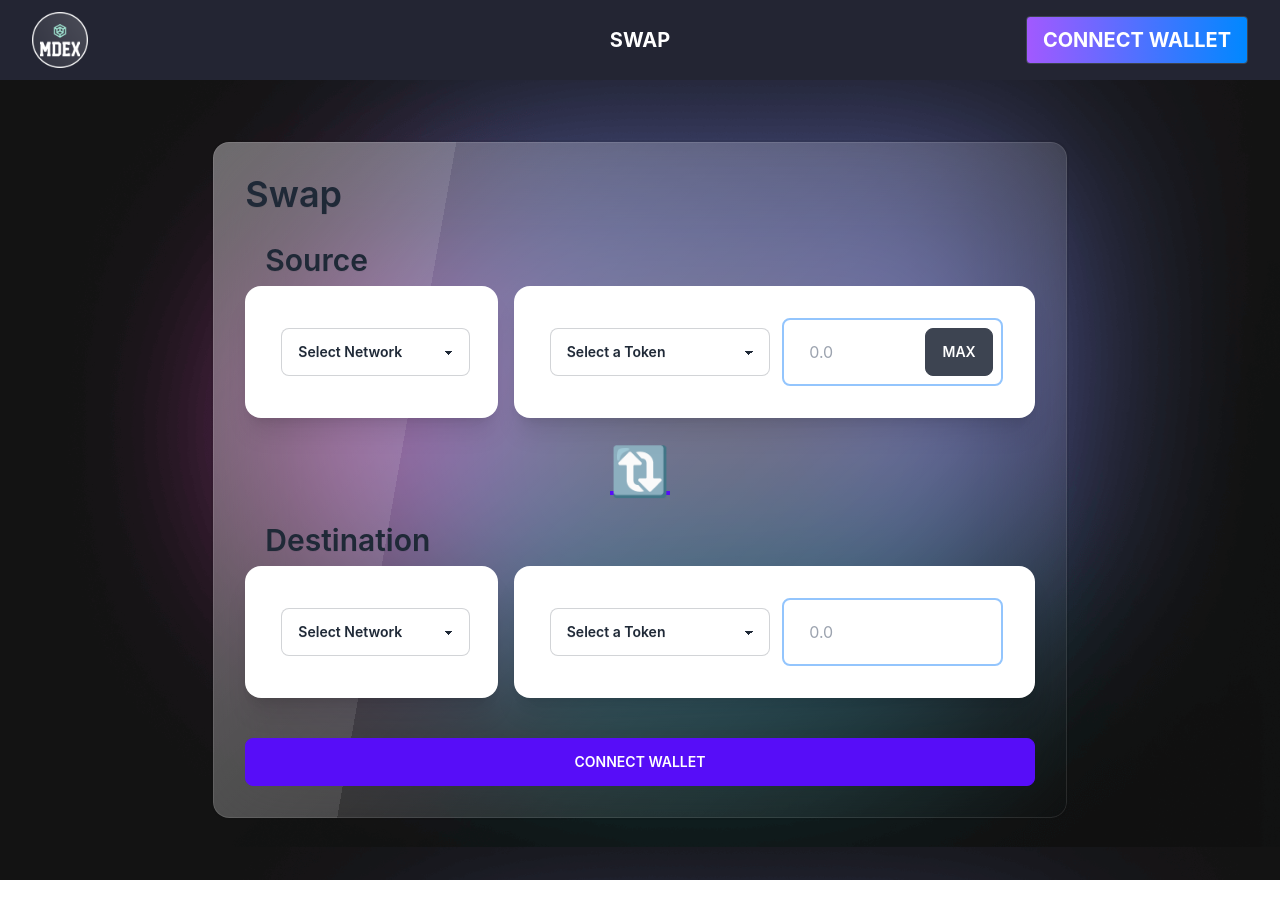
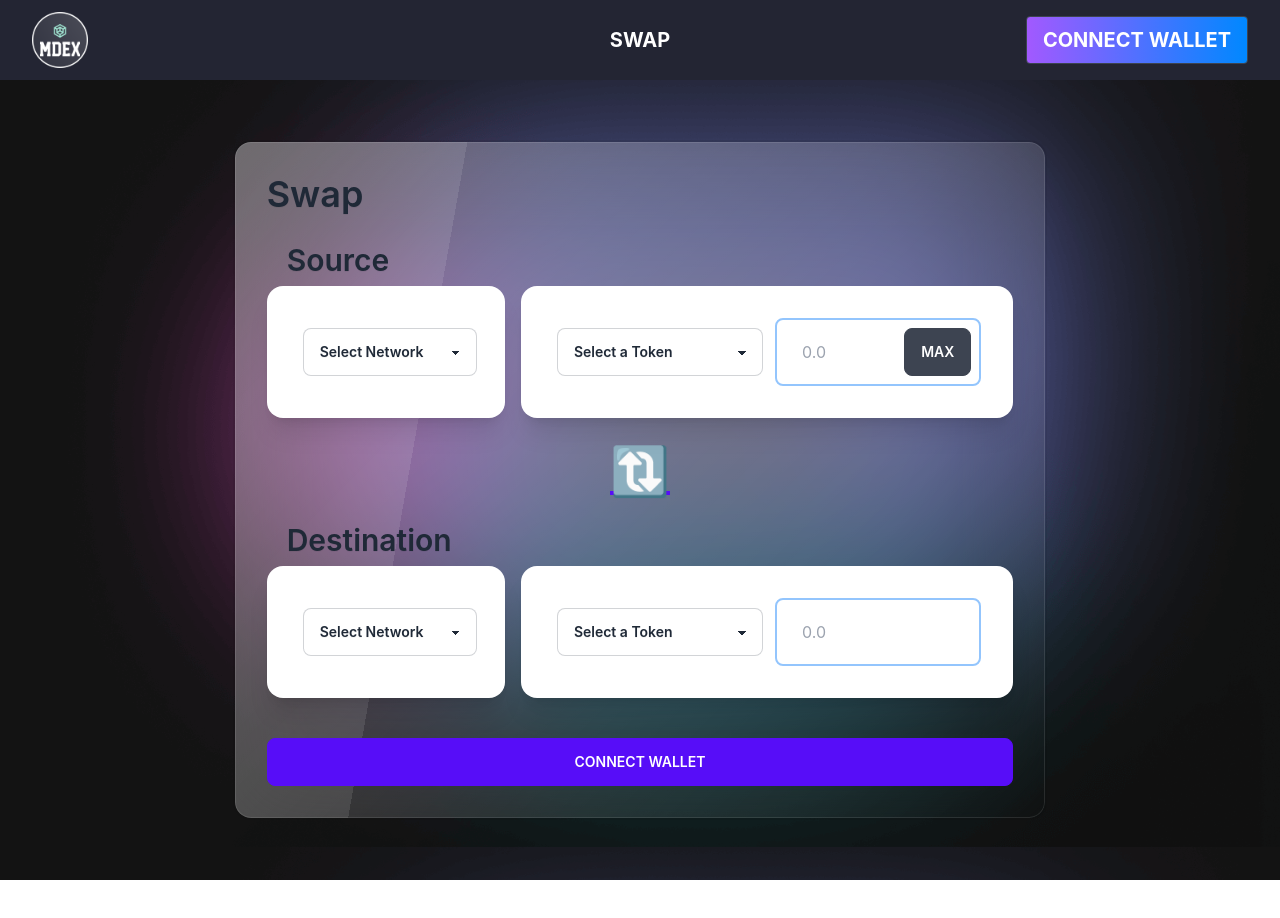
Before and after one commit to underledgerteam/mdex, a React (Create React App) app: page / in a window 1280 px wide. Shown: the top 918 px of the page. Built offline with nearby package versions, Linux system fonts and the light colour scheme.

Commit message:
🔨 🚧 #10 add layout

```diff
--- a/src/App.tsx
+++ b/src/App.tsx
@@ -1,14 +1,21 @@
-import React, { Fragment, useContext, useEffect } from 'react';
-import Navbar from "src/components/Navbar";
+import { Fragment } from 'react';
+import { BrowserRouter, Routes, Route } from "react-router-dom";
 
+import Layout from "src/components/shared/Layout";
 import SwapPage from "src/pages/SwapPage";
+import NotFound from "src/pages/NotFound";
+
 function App() {
   return (
     <Fragment>
-      <Navbar />
-      <div className="min-h-screen min-w-screen flex justify-center items-center">
-        <SwapPage />
-      </div>
+      <BrowserRouter>
+        <Routes>
+          <Route element={<Layout />}>
+            <Route index element={<SwapPage />} />
+            <Route path="*" element={<NotFound />} />
+          </Route>
+        </Routes>
+      </BrowserRouter>
     </Fragment>
   );
 };
--- /dev/null
+++ b/src/components/shared/Layout.tsx
@@ -0,0 +1,16 @@
+import { FC } from 'react';
+import { Outlet } from "react-router-dom";
+import Navbar from 'src/components/Navbar';
+
+const Layout: FC = () => {
+  return (
+    <>
+      <Navbar />
+      <div className="min-h-screen min-w-screen flex justify-center items-center p-8">
+        <Outlet />
+      </div>
+    </>
+  );
+};
+
+export default Layout;
```
